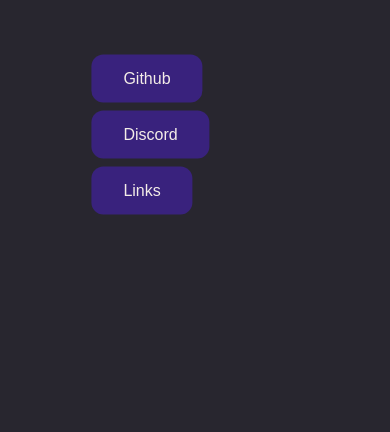
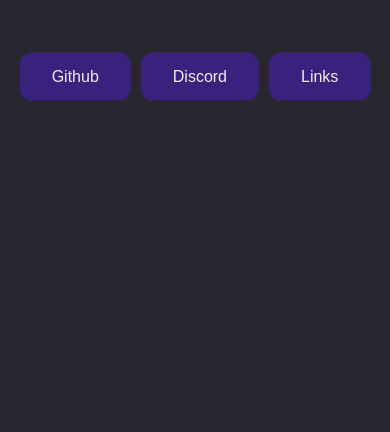
Before and after one commit to NotPiny/notpiny.github.io, a plain HTML site: page index.html in a window 390 px wide. Shown: the part 412-844 px from the top of the page. Drawn offline with Linux system fonts and the light colour scheme.

Commit message:
Try to make site mobile friendly

```diff
--- a/css/home.css
+++ b/css/home.css
@@ -30,6 +30,20 @@
 }
 
 /* Buttons */
+.button-caraousel {
+    display: grid;
+
+    grid-template-columns: 1fr 1fr 1fr;
+    grid-template-rows: 1fr 1fr 1fr;
+    grid-gap: 10px;
+
+    justify-content: center;
+    align-items: center;
+
+    margin: 0;
+    padding: 0;
+}
+
 .button-caraousel .button {
     background-color: var(--color-primary);
     border: none;
@@ -39,7 +53,7 @@
     text-decoration: none;
     display: inline-block;
     font-size: 16px;
-    margin: 4px 2px;
+    /* margin: 4px 2px; */
     cursor: pointer;
     border-radius: 12px;
 }
--- a/css/shared/navbar.css
+++ b/css/shared/navbar.css
@@ -11,6 +11,13 @@
     left: 0;
 
     z-index: 1;
+}
+
+/* Hide navbar by default on mobile */
+@media screen and (max-width: 600px) {
+    .navbar {
+        display: none;
+    }
 }
 
 .navbar .button {
--- a/js/home.js
+++ b/js/home.js
@@ -7,6 +7,8 @@
             view: window,
             ctrlKey: true
         }))
+
+        a.remove()
     }
 
     if (button == 'Github') {
```
